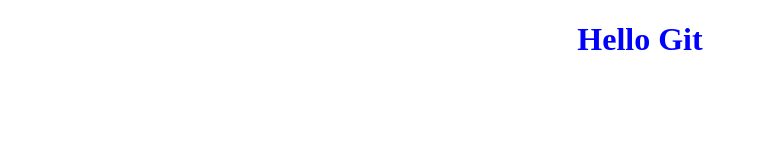
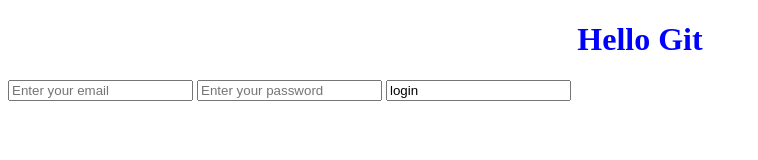
Before and after one commit to jfwithrow/Weather-Project, a plain HTML site: page index.html in a window 1280 px wide. Shown: the whole page, without its empty margins (0-758 px from the left). Drawn offline with Linux system fonts and the light colour scheme.

Commit message:
Added  HTML login form

```diff
--- a/index.html
+++ b/index.html
@@ -8,6 +8,11 @@
   </head>
   <body>
     <h1>Hello Git</h1>
+    <form>
+      <input type="text" placeholder="Enter your email" />
+      <input type="password" placeholder="Enter your password" />
+      <input type="sumbit" value="login" />
+    </form>
     <script src="script.js"></script>
   </body>
 </html>
```
